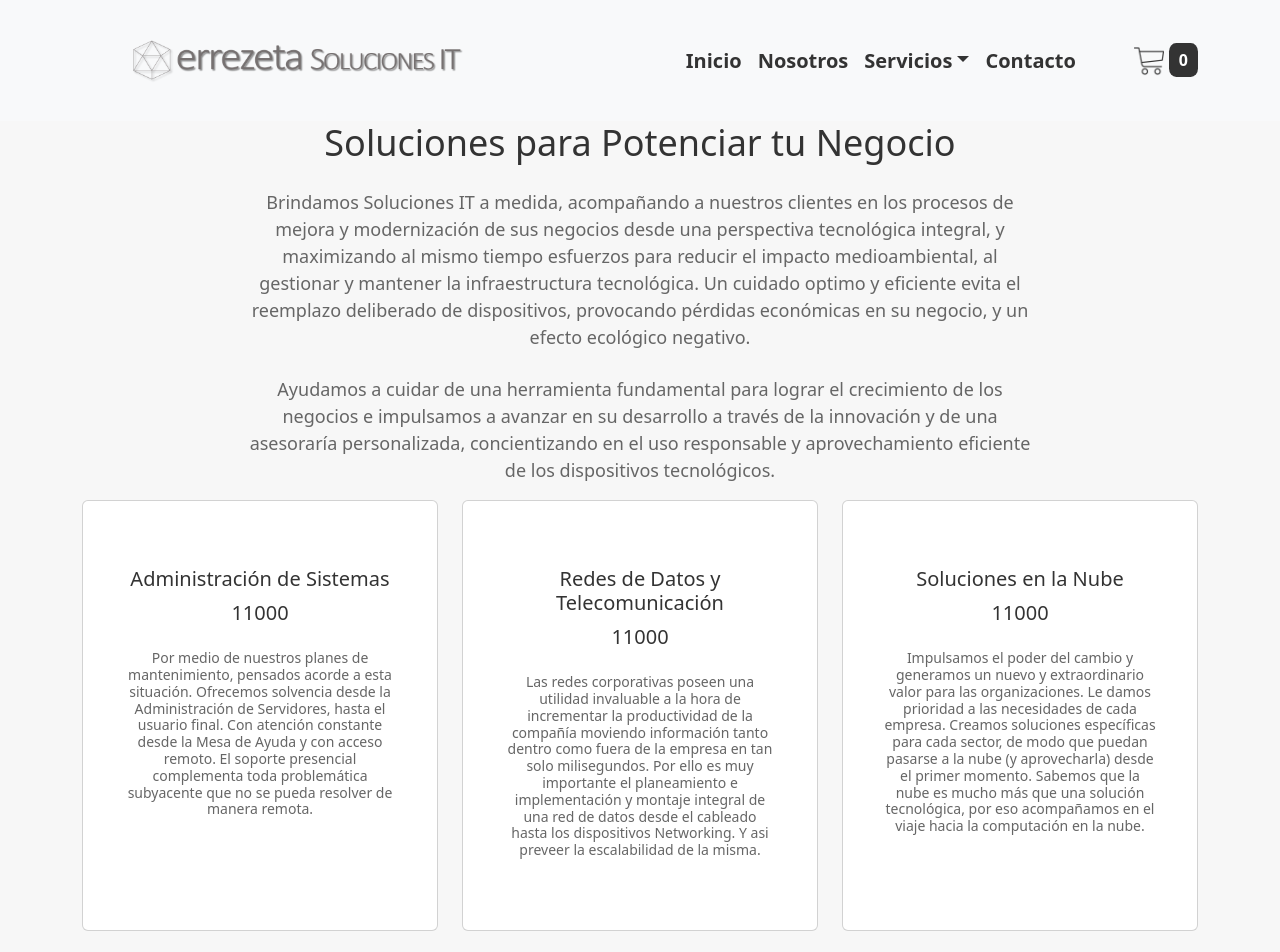
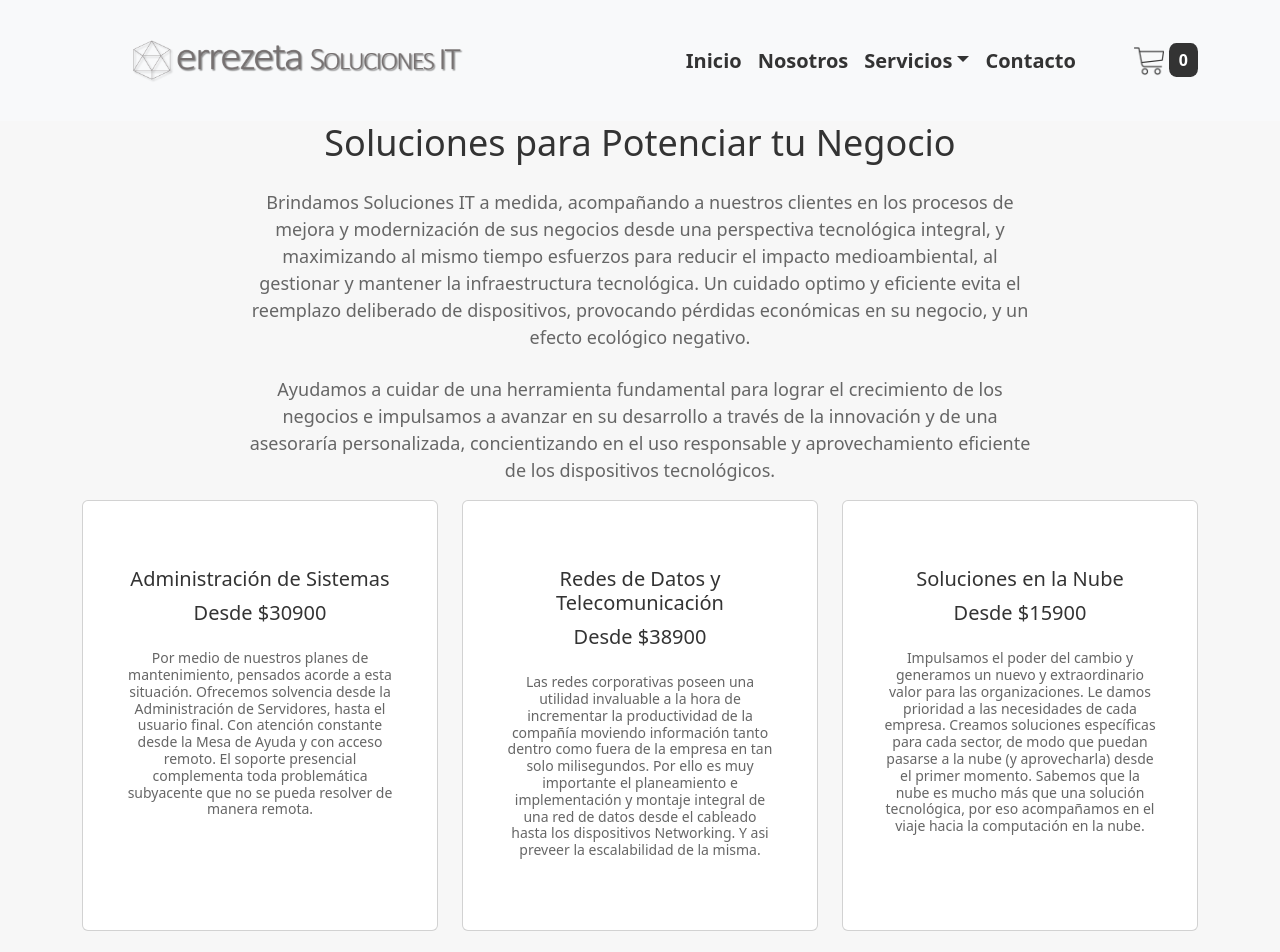
Before and after one commit to mramoszwenger/-ReactJS-entregaFinal-MaximilianoRamosZwenger, a React (Vite) app: page / in a window 1280 px wide. Shown: the top 952 px of the page. Built offline with nearby package versions, Linux system fonts and the light colour scheme.

Commit message:
preEntrega2-MRZ-v2.2

```diff
--- a/index.html
+++ b/index.html
@@ -4,7 +4,7 @@
   <head>
 
     <meta charset="UTF-8" />
-    <link rel="icon" type="icon" href="/src/assets/favicon.ico" />
+    <link rel="icon" type="icon" href="/public/favicon.ico" />
     <meta name="viewport" content="width=device-width, initial-scale=1.0" />
     <title>ReacJS - Maximiliano Ramos Zwenger</title>
 
--- a/public/services.json
+++ b/public/services.json
@@ -2,19 +2,19 @@
     {
         "id": 1,
         "nombre": "Administración de Sistemas",
-        "precio": 11000,
+        "precio": 30900,
         "descripcion": "Por medio de nuestros planes de mantenimiento, pensados acorde a esta situación. Ofrecemos solvencia desde la Administración de Servidores, hasta el usuario final. Con atención constante desde la Mesa de Ayuda y con acceso remoto. El soporte presencial complementa toda problemática subyacente que no se pueda resolver de manera remota."
     },
     {
         "id": 2,
         "nombre": "Redes de Datos y Telecomunicación",
-        "precio": 11000,
+        "precio": 38900,
         "descripcion": "Las redes corporativas poseen una utilidad invaluable a la hora de incrementar la productividad de la compañía moviendo información tanto dentro como fuera de la empresa en tan solo milisegundos. Por ello es muy importante el planeamiento e implementación y montaje integral de una red de datos desde el cableado hasta los dispositivos Networking. Y asi preveer la escalabilidad de la misma."
     },
     {
         "id": 3,
         "nombre": "Soluciones en la Nube",
-        "precio": 11000,
+        "precio": 15900,
         "descripcion": "Impulsamos el poder del cambio y generamos un nuevo y extraordinario valor para las organizaciones. Le damos prioridad a las necesidades de cada empresa. Creamos soluciones específicas para cada sector, de modo que puedan pasarse a la nube (y aprovecharla) desde el primer momento. Sabemos que la nube es mucho más que una solución tecnológica, por eso acompañamos en el viaje hacia la computación en la nube."
     }
 ]
--- /dev/null
+++ b/src/components/Item/Item.css
@@ -0,0 +1,21 @@
+.itemList__services__card {
+    padding: 50px 25px 50px 25px;
+  }
+
+  .itemList__services__name  {
+    color: #333333;
+    font-size: 20px;
+    margin-bottom: 5px;
+  }
+
+  .itemList__services__price {
+    color: #333333;
+    font-size: 20px;
+    margin: 10px 0 5px 0;
+  }
+
+  .itemList__services__description {
+    color: #666666;
+    font-size: 14px;
+    margin: 25px 0 5px 0;
+  }
--- /dev/null
+++ b/src/components/Item/Item.jsx
@@ -0,0 +1,24 @@
+import React from 'react'
+import './item.css';
+
+const Item = ({services}) => {
+  return (
+    <div className='global__itemContainer'>
+      <div className="row">
+        {services.map((service, indice) => (
+          <div key={service.id} className="col-md-4 mb-4 text-center">
+            <div className="card h-100 itemList__services__card">
+              <div className="card-body">
+                <h3 className='itemList__services__name'>{service.nombre}</h3>
+                <h3 className='itemList__services__price'>Desde ${service.precio}</h3>
+                <h4 className='itemList__services__description'>{service.descripcion}</h4>
+              </div>
+            </div>
+          </div>
+        ))}
+      </div>
+    </div>
+  )
+}
+
+export default Item
--- /dev/null
+++ b/src/components/ItemList/ItemList.jsx
@@ -0,0 +1,13 @@
+import React from 'react';
+import './ItemList.css';
+import Item from '../Item/Item';
+
+const ItemList = ({services}) => {
+
+  return (
+    <Item services={services}/>
+  );
+
+}
+
+export default ItemList;
--- a/src/components/ItemListContainer/ItemListContainer.css
+++ b/src/components/ItemListContainer/ItemListContainer.css
@@ -27,28 +27,6 @@
     margin-top: 25px;
   }
 
-.itemList__services__card {
-  padding: 50px 25px 50px 25px;
-}
-
-.itemList__services__name  {
-  color: #333333;
-  font-size: 20px;
-  margin-bottom: 5px;
-}
-
-.itemList__services__price {
-  color: #333333;
-  font-size: 20px;
-  margin: 10px 0 5px 0;
-}
-
-.itemList__services__description {
-  color: #666666;
-  font-size: 14px;
-  margin: 25px 0 5px 0;
-}
-
   @media screen and (max-width: 768px) {
     .itemList__content {
         max-width: 80%;
--- a/src/components/ItemListContainer/ItemListContainer.jsx
+++ b/src/components/ItemListContainer/ItemListContainer.jsx
@@ -1,5 +1,6 @@
 import React, { useState, useEffect } from 'react';
 import './ItemListContainer.css';
+import ItemList from '../ItemList/ItemList';
 
 const ItemListContainer = ({ greeting }) => {
 
@@ -37,18 +38,7 @@ const ItemListContainer = ({ greeting }) => {
     <div className="container">
         <div className="row">
           {
-            services.length === 0 ? <h3 className='text-center'>No hay productos cargados...</h3> :
-              services.map((service) => (
-                <div key={service.id} className="col-md-4 mb-4 text-center">
-                  <div className="card h-100 itemList__services__card">
-                    <div className="card-body">
-                      <h3 className='itemList__services__name'>{service.nombre}</h3>
-                      <h3 className='itemList__services__price'>{service.precio}</h3>
-                      <h4 className='itemList__services__description'>{service.descripcion}</h4>
-                    </div>
-                  </div>
-                </div>
-              ))
+            services.length === 0 ? <h3 className='text-center'>No hay productos para mostrar...</h3> : <ItemList services={services}/>
           }
         </div>
       </div>
```
Also changed, not shown: src/components/ItemList/ItemList.css (added).
